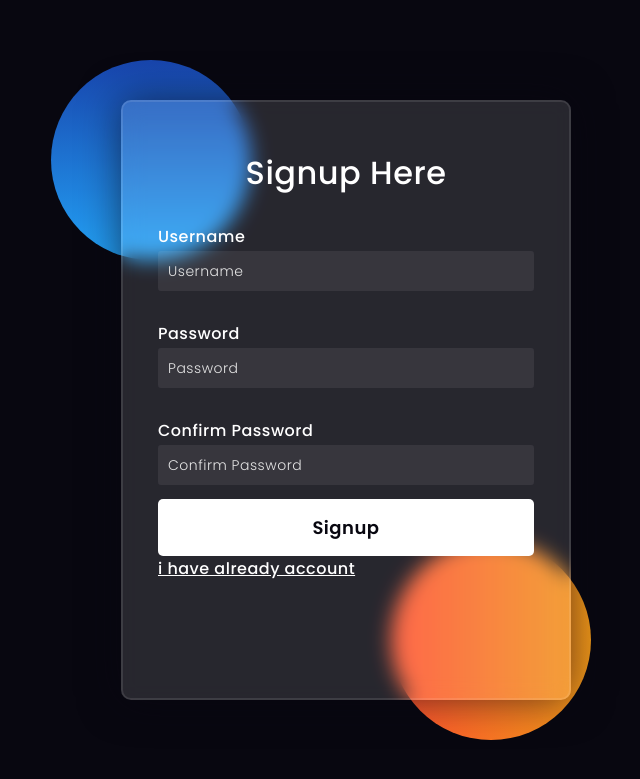
After one commit to maitry4/login-system, a Django app: page /signup/ in a window 1280 px wide. The commit adds this page. Shown: the top 779 px of the page, without its empty margins (294-934 px from the left). Run offline with Django 4.2, Linux system fonts and the light colour scheme; parts of the project's set-up code (start-up, migrations or seed data) failed here and were passed over.

Commit message:
added login, signup, logout features

```diff
--- a/bookbuddy/app1/views.py
+++ b/bookbuddy/app1/views.py
@@ -1,5 +1,8 @@
-from django.shortcuts import render, redirect
-from .forms import BookForm, SearchForm
+from django.shortcuts import render, redirect, HttpResponse
+from django.contrib.auth.models import User
+from django.contrib.auth import authenticate, login, logout
+from django.contrib.auth.decorators import login_required
+from .forms import BookForm
 # from .mysql_to_dataframe import mysql_dataframe
 # from .collaborative_filt_model import suggest
 import pandas as pd
@@ -148,3 +151,37 @@ def recommend(request):
         return render(request, 'recommend.html', {'data':data})
     except:
         return render(request, 'recommend.html', {'data':'Sorry No such book in our database'})
+
+@login_required(login_url='login')
+def HomePage(request):
+    return render(request, 'home.html')
+def SignupPage(request):
+    if request.method == 'POST':
+        # print("hello")
+        uname = request.POST.get('username')
+        pass1 = request.POST.get('password1')
+        pass2 = request.POST.get('password2')
+        if pass1 != pass2:
+            return HttpResponse("Your password and confirm password don't match!")
+        else:
+            my_user = User.objects.create_user(uname,"", pass1)
+            my_user.save()
+            return redirect('login')
+    return render(request, 'signup.html')
+def LoginPage(request):
+    if request.method == 'POST':
+        username = request.POST.get('username')
+        pass1 = request.POST.get('pass')
+
+        user = authenticate(request,username=username, password=pass1)
+        if user is not None:
+            login(request, user)
+            return redirect('homepage')
+        else:
+            return HttpResponse("Incorrect Username or Password!!")
+    return render(request, 'login.html')
+
+
+def LogoutPage(request):
+    logout(request)
+    return redirect('login')
--- a/bookbuddy/bookbuddy/urls.py
+++ b/bookbuddy/bookbuddy/urls.py
@@ -23,4 +23,9 @@ urlpatterns = [
     path('book/', views.bookpage, name='bookpage'),
     path('recommend/', views.recommend_ui, name='recommend'),
     path('recommend_books/', views.recommend, name='recommend_books'),
+    path('signup/', views.SignupPage, name='signup'),
+    path('login/', views.LoginPage, name='login'),
+    path('homepage/', views.HomePage, name='homepage'),
+    path('logout/', views.LogoutPage, name='logout'),
+
 ]
--- a/bookbuddy/templates/index.html
+++ b/bookbuddy/templates/index.html
@@ -193,8 +193,8 @@
             </div>
 
             <div class="sign">
-                <button class="sign1">Sign In</button></a>
-                <button class="sign1">Sign Up</button></a>
+                <a href="{% url 'signup' %}"><button class="sign1">Sign Up</button></a>
+                <a href="{% url 'login' %}"><button class="sign1">Log In</button></a>
             </div>
         </div>
         <div class="main2">
--- /dev/null
+++ b/bookbuddy/templates/signup.html
@@ -0,0 +1,160 @@
+<!DOCTYPE html>
+<html lang="en">
+<head>
+  <!-- Design by foolishdeveloper.com -->
+    <title>Signup Page</title>
+
+    <link rel="preconnect" href="https://fonts.gstatic.com">
+    <link rel="stylesheet" href="https://cdnjs.cloudflare.com/ajax/libs/font-awesome/5.15.4/css/all.min.css">
+    <link href="https://fonts.googleapis.com/css2?family=Poppins:wght@300;500;600&display=swap" rel="stylesheet">
+    <!--Stylesheet-->
+    <style media="screen">
+      *,
+*:before,
+*:after{
+    padding: 0;
+    margin: 0;
+    box-sizing: border-box;
+}
+body{
+    background-color: #080710;
+}
+.background{
+    width: 430px;
+    height: 520px;
+    position: absolute;
+    transform: translate(-50%,-50%);
+    left: 50%;
+    top: 50%;
+}
+.background .shape{
+    height: 200px;
+    width: 200px;
+    position: absolute;
+    border-radius: 50%;
+}
+.shape:first-child{
+    background: linear-gradient(
+        #1845ad,
+        #23a2f6
+    );
+    left: -80px;
+    top: -80px;
+}
+.shape:last-child{
+    background: linear-gradient(
+        to right,
+        #ff512f,
+        #f09819
+    );
+    right: -30px;
+    bottom: -80px;
+}
+form{
+    height: 600px;
+    width: 450px;
+    background-color: rgba(255,255,255,0.13);
+    position: absolute;
+    transform: translate(-50%,-50%);
+    top: 50%;
+    left: 50%;
+    border-radius: 10px;
+    backdrop-filter: blur(10px);
+    border: 2px solid rgba(255,255,255,0.1);
+    box-shadow: 0 0 40px rgba(8,7,16,0.6);
+    padding: 50px 35px;
+}
+form *{
+    font-family: 'Poppins',sans-serif;
+    color: #ffffff;
+    letter-spacing: 0.5px;
+    outline: none;
+    border: none;
+}
+form h3{
+    font-size: 32px;
+    font-weight: 500;
+    line-height: 42px;
+    text-align: center;
+}
+
+label{
+    display: block;
+    margin-top: 30px;
+    font-size: 16px;
+    font-weight: 500;
+}
+input{
+    display: block;
+    height: 40px;
+    width: 100%;
+    background-color: rgba(255,255,255,0.07);
+    border-radius: 3px;
+    padding: 0 10px;
+    margin-top: 2px;
+    font-size: 14px;
+    font-weight: 300;
+}
+::placeholder{
+    color: #e5e5e5;
+}
+button{
+    margin-top: 14px;
+    width: 100%;
+    background-color: #ffffff;
+    color: #080710;
+    padding: 15px 0;
+    font-size: 18px;
+    font-weight: 600;
+    border-radius: 5px;
+    cursor: pointer;
+}
+.social{
+  margin-top: 30px;
+  display: flex;
+}
+.social div{
+  background: red;
+  width: 150px;
+  border-radius: 3px;
+  padding: 5px 10px 10px 5px;
+  background-color: rgba(255,255,255,0.27);
+  color: #eaf0fb;
+  text-align: center;
+}
+.social div:hover{
+  background-color: rgba(255,255,255,0.47);
+}
+.social .fb{
+  margin-left: 25px;
+}
+.social i{
+  margin-right: 4px;
+}
+
+    </style>
+</head>
+<body>
+    <div class="background">
+        <div class="shape"></div>
+        <div class="shape"></div>
+    </div>
+    <form action="" method="post">
+        {% csrf_token %}
+        <h3>Signup Here</h3>
+
+        <label for="username">Username</label>
+        <input type="text" placeholder="Username" name="username" id="username">
+
+        <label for="password1">Password</label>
+        <input type="password" placeholder="Password" id="password1" name="password1">
+
+
+        <label for="password2">Confirm Password</label>
+        <input type="password" placeholder="Confirm Password" id="password2" name="password2">
+        <button type="submit">Signup</button>
+
+        <a href="{% url 'login' %}" >i have already account</a>
+    </form>
+</body>
+</html>
```
Also changed, not shown: bookbuddy/templates/home.html (added, +23 -0 lines), bookbuddy/templates/login.html (added, +174 -0 lines).
